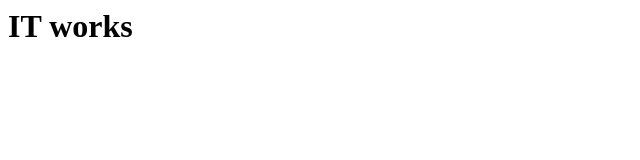
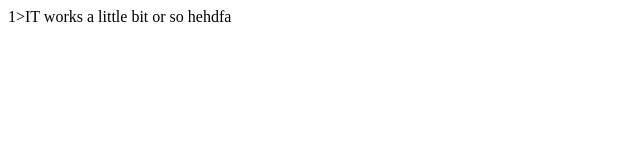
Before and after one commit to fhtw/leitner_ecker, a plain HTML site: page index.htm in a window 1280 px wide. Shown: the whole page, without its empty margins (0-640 px from the left). Drawn offline with Linux system fonts and the light colour scheme.

Commit message:
index abdade

```diff
--- a/index.htm
+++ b/index.htm
@@ -3,6 +3,4 @@
 <title>Das ist meine Website</title>
 </head>
 <body>
-<h1>IT works</h1>
-</body>
-</html>
+1>IT works a little bit or so hehdfa</h1>
```
